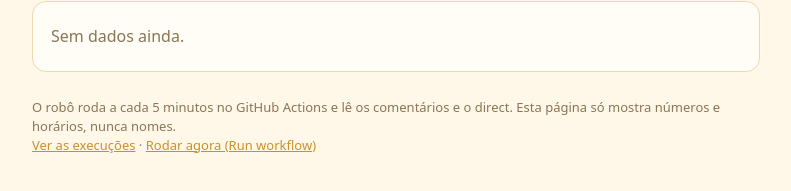
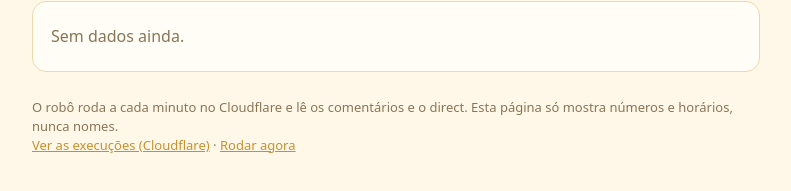
Before and after one commit to flavianoct/vinde-a-mim-robo, a website: page site/index.html in a window 1280 px wide. Shown: the part 491-682 px from the top of the page, without its empty margins (244-1035 px from the left). Drawn offline with Linux system fonts and the light colour scheme; no server answers.

Commit message:
Página de monitoramento lê o robô do Cloudflare

```diff
--- a/site/index.html
+++ b/site/index.html
@@ -59,14 +59,14 @@
   <div class="card"><ul id="lista"><li class="vazio">Carregando…</li></ul></div>
 
   <footer>
-    O robô roda a cada 5 minutos no GitHub Actions e lê os comentários e o direct. Esta página só mostra números e horários, nunca nomes.
-    <br><a href="https://github.com/flavianoct/vinde-a-mim-robo/actions/workflows/eu-quero.yml">Ver as execuções</a> ·
-    <a href="https://github.com/flavianoct/vinde-a-mim-robo/actions/workflows/eu-quero.yml">Rodar agora (Run workflow)</a>
+    O robô roda a cada minuto no Cloudflare e lê os comentários e o direct. Esta página só mostra números e horários, nunca nomes.
+    <br><a href="https://dash.cloudflare.com/3595b3b77f0560436d6fce2905299098/workers/services/view/vinde-a-mim-robo/production/observability">Ver as execuções (Cloudflare)</a> ·
+    <a href="https://vinde-a-mim-robo.flaviocoelhotoledo.workers.dev/rodar-agora">Rodar agora</a>
   </footer>
 </main>
 
 <script>
-const FONTE = 'https://raw.githubusercontent.com/flavianoct/vinde-a-mim-robo/dados/status.json';
+const FONTE = 'https://vinde-a-mim-robo.flaviocoelhotoledo.workers.dev/';
 const TZ = 'America/Sao_Paulo';
 const $ = (id) => document.getElementById(id);
 const dia = (ms) => new Date(ms - 3 * 3600e3).toISOString().slice(0, 10);
```
